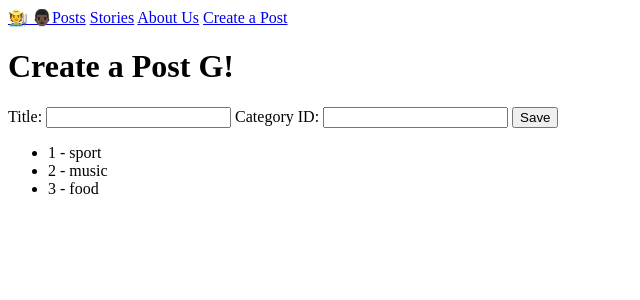
After one commit to Lizardinjsh/blog, a PHP site: page /create in a window 1280 px wide. The commit adds this page. Shown: the top 300 px of the page, without its empty margins (0-640 px from the left). Run offline with PHP 8.4, Linux system fonts and the light colour scheme.

Commit message:
yesyesyeys

```diff
--- /dev/null
+++ b/controllers/create-posts.php
@@ -0,0 +1,10 @@
+<?php
+
+if ($_SERVER["REQUEST_METHOD"] == "POST") {
+    dd("Post is called");
+
+    $query = "INSERT INTO posts (title, category_id)
+                VALUE (:title, :category_id";
+}
+$title = "Create a Post";
+require "views/posts-create.view.php";
--- a/controllers/index.php
+++ b/controllers/posts.php
@@ -21,4 +21,4 @@ $posts = $db
     ->fetchAll();
 
 $title = "Posts";
- require "views/index.view.php";
+ require "views/posts.view.php";
--- a/function.php
+++ b/function.php
@@ -1,5 +1,5 @@
 <?php
-
+/*
 function dd($data)
 {
 echo "<pre>";
@@ -7,5 +7,5 @@ var_dump($data);
 echo "</pre>";
 die();
 };
-
+*/
 ?>
--- a/index.php
+++ b/index.php
@@ -1,21 +1,29 @@
 <?php
 
-require "function.php";
-
-$url_array = parse_url($_SERVER["REQUEST_URI"]);
-$url = $url_array["path"];
-
-$url = $_SERVER["REQUEST_URI"];
+//require "function.php";
+require "router.php";
+require "routes.php";
 //dd($_SERVER["REQUEST_URI"]);
 //dd(parse_url($_SERVER["REQUEST_URI"]));
 
-if ($url == "/") {
-    require "controllers/index.php";
-} elseif ($url == "/about") {
-    require "controllers/about.php";
-} elseif ($url == "/story") {
-    require "controllers/story.php";
-} else {
-    http_response_code(404);
-    require "controllers/404.php";
-}
+// echo"no";
+
+// $data = [
+//     "name" => "Railijs",
+//     "age" => 6.5,
+//     "height" => "5'5"
+// ];
+
+// $data2 = [
+//     "name" => "Didzis",
+//     "height" => "6'9"
+// ];
+
+// echo $data["age"];
+
+// if(array_key_exists("age", $data2))
+// {
+//     echo $data2["age"];
+// }
+
+// echo isset($data2["age"]) ?? "Not Exists";
--- /dev/null
+++ b/router.php
@@ -0,0 +1,11 @@
+<?php
+require "routes.php";
+$url_array = parse_url($_SERVER["REQUEST_URI"]);
+$url = $url_array["path"];
+
+if(array_key_exists($url, $routes)){
+    require $routes[$url];
+} else {
+    http_response_code(404);
+    require "controllers/404.php";
+}
--- /dev/null
+++ b/routes.php
@@ -0,0 +1,8 @@
+<?php
+
+$routes = [
+    "/" => "controllers/posts.php",
+    "/create" => "controllers/create-posts.php",
+    "/about" => "controllers/about.php",
+    "/story" => "controllers/story.php"
+];
--- a/views/components/navbar.php
+++ b/views/components/navbar.php
@@ -1,7 +1,8 @@
     <header>
             <nav>
-                <a href="/index.php">🧑‍🌾 👨🏿Posts</a>
-                <a href="/story.php">Stories</a>
-                <a href="/about.php">About Us</a>
+                <a href="/">🧑‍🌾 👨🏿Posts</a>
+                <a href="/story">Stories</a>
+                <a href="/about">About Us</a>
+                <a href="/create">Create a Post</a>
             </nav>
     </header>
--- /dev/null
+++ b/views/posts-create.view.php
@@ -0,0 +1,22 @@
+<?php require "components/head.php" ?>
+<?php require "components/navbar.php" ?>
+
+<h1>Create a Post G!</h1>
+
+<form method="POST">
+    <label>Title:
+        <input name="matiss"/>
+    </label>
+    <label>Category ID:
+        <input name="matiss"/>
+    </label>
+    <button>Save</button>
+</form>
+
+
+<ul>
+    <li>1 - sport</li>
+    <li>2 - music</li>
+    <li>3 - food</li>
+</ul>
+<?php require "components/footer.php" ?>
--- a/views/stories.view.php
+++ b/views/stories.view.php
@@ -17,5 +17,5 @@
  <p>Thanks to talent and perseverance of the programmers, <?= $title ?> became the world's leading blogging platform in a very short time. The number of users grew rapidly as people from all over the world appreciated the opportunities <?= $title ?> offered and the intimate connection the platform created between writers and readers.</p>
 
 <?php require "components/footer.php";
- require "story.php"
+ require "story.php";
 ?>
```
Also changed, not shown: controllers/events.php (added), style.css (added), views/posts.view.php (renamed from views/index.view.php).
